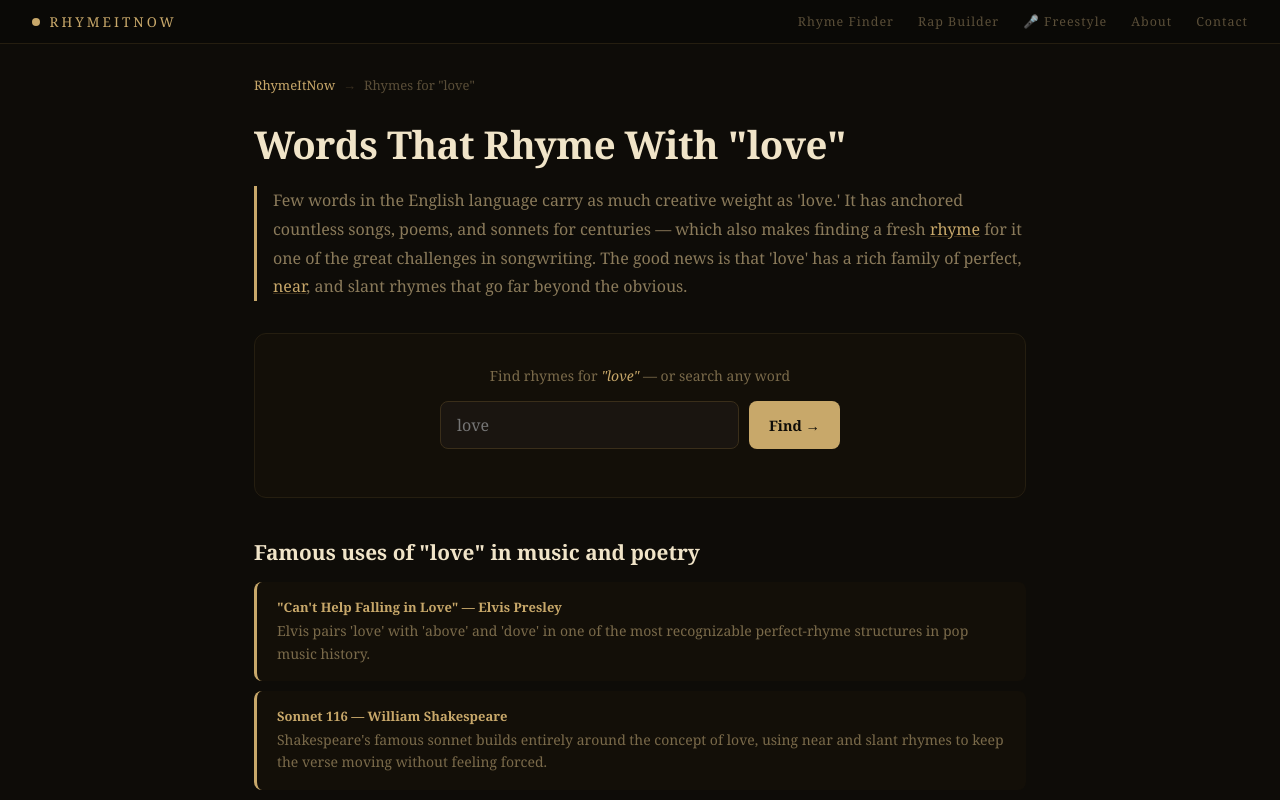
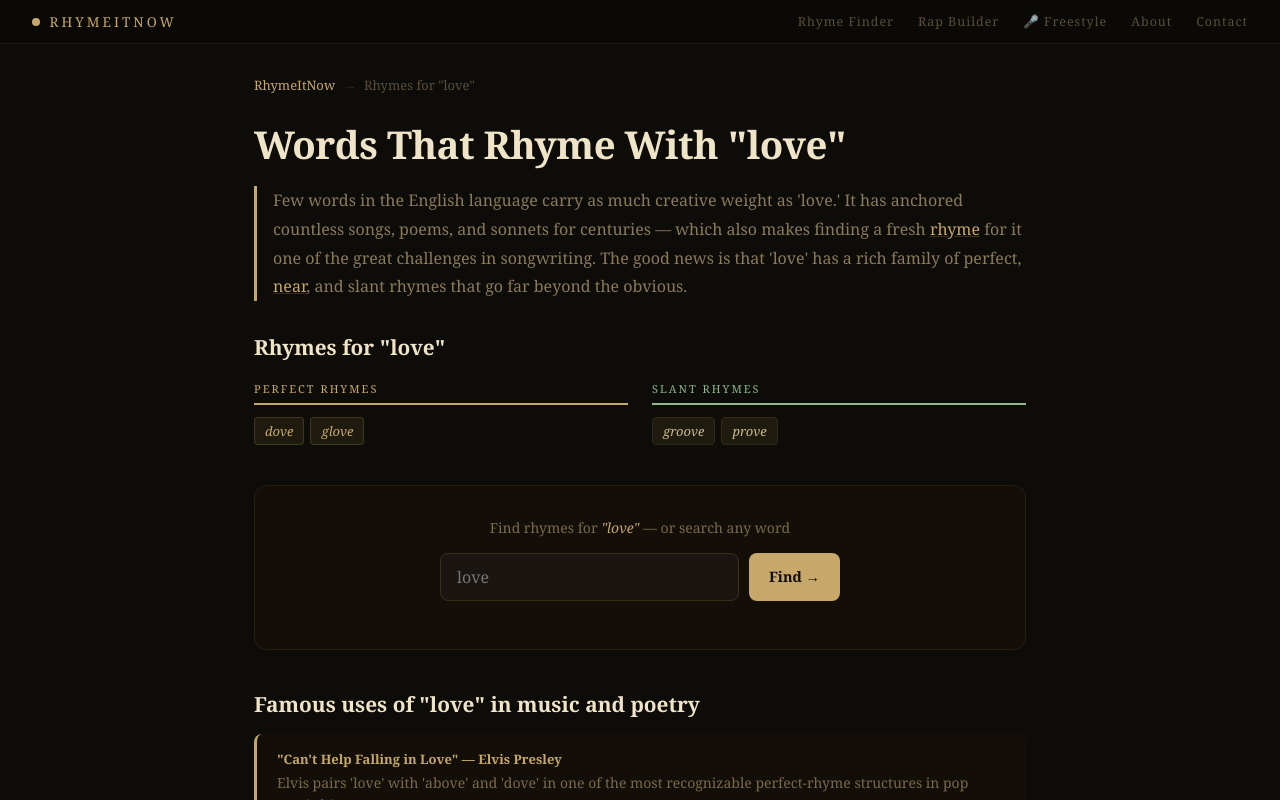
Before and after one commit to skenned23/rhymeitnow, a Next.js app: page /rhymes-for/love in a window 1280 px wide. Shown: the top 800 px of the page. Built offline with nearby package versions, Linux system fonts and the light colour scheme.

Commit message:
Update [word].js

```diff
--- a/pages/rhymes-for/[word].js
+++ b/pages/rhymes-for/[word].js
@@ -14,7 +14,30 @@ export async function getStaticProps({ params }) {
   const { word } = params
   const content = wordsContent[word] || null
   if (!content) return { notFound: true }
-  return { props: { word, content } }
+
+  // Parse static rhyme lists from FAQ answers
+  function extractRhymeList(faqAnswer) {
+    if (!faqAnswer) return []
+    const beforePeriod = faqAnswer.split('.')[0]
+    const listPart = beforePeriod.includes(':') ? beforePeriod.split(':')[1] : beforePeriod
+    return listPart
+      .split(',')
+      .map(w => w.trim().toLowerCase().replace(/[^a-z\s-]/g, ''))
+      .filter(w => w.length > 0 && w.length < 20)
+  }
+
+  const faq = content.faq || []
+  const perfectFaq = faq.find(f => f.q && f.q.toLowerCase().includes('perfectly'))
+  const nearFaq = faq.find(f => f.q && f.q.toLowerCase().includes('near'))
+  const slantFaq = faq.find(f => f.q && f.q.toLowerCase().includes('slant'))
+
+  const staticRhymes = {
+    perfect: perfectFaq ? extractRhymeList(perfectFaq.a) : [],
+    near: nearFaq ? extractRhymeList(nearFaq.a) : [],
+    slant: slantFaq ? extractRhymeList(slantFaq.a) : [],
+  }
+
+  return { props: { word, content, staticRhymes } }
 }
 
 const CATEGORIES = [
@@ -48,7 +71,7 @@ function linkifyText(text, currentWord) {
   })
 }
 
-export default function RhymesForWord({ word, content }) {
+export default function RhymesForWord({ word, content, staticRhymes }) {
   const [results, setResults] = useState(null)
   const [loading, setLoading] = useState(false)
   const [copied, setCopied] = useState(null)
@@ -117,6 +140,41 @@ export default function RhymesForWord({ word, content }) {
         <p style={{ fontSize: '1rem', lineHeight: '1.8', color: '#8a7a5a', marginBottom: '2rem', borderLeft: '3px solid #c8a86a', paddingLeft: '1rem' }}>
           {linkifyText(content.intro, word)}
         </p>
+
+        {/* Static Rhyme Lists */}
+        {(staticRhymes.perfect.length > 0 || staticRhymes.near.length > 0 || staticRhymes.slant.length > 0) && (
+          <div style={{ marginBottom: '2.5rem' }}>
+            <h2 style={{ fontSize: '1.3rem', marginBottom: '1.25rem', color: '#f0e4c8', fontWeight: '700' }}>
+              Rhymes for "{word}"
+            </h2>
+            <div style={{ display: 'grid', gridTemplateColumns: 'repeat(auto-fit, minmax(200px, 1fr))', gap: '1.5rem' }}>
+              {CATEGORIES.map(cat => (
+                staticRhymes[cat.key].length > 0 && (
+                  <div key={cat.key}>
+                    <div style={{ fontSize: '11px', letterSpacing: '2px', color: cat.accent, textTransform: 'uppercase', marginBottom: '0.75rem', borderBottom: `2px solid ${cat.accent}`, paddingBottom: '0.4rem' }}>
+                      {cat.label}
+                    </div>
+                    <div style={{ display: 'flex', flexWrap: 'wrap', gap: '6px' }}>
+                      {staticRhymes[cat.key].map(w => (
+                        allWords.includes(w) && w !== word ? (
+                          <Link key={w} href={`/rhymes-for/${w}`}
+                            style={{ background: '#1e1a0e', border: `1px solid ${cat.accent}33`, borderRadius: '4px', padding: '4px 10px', fontSize: '13px', color: cat.accent, textDecoration: 'none', fontStyle: 'italic' }}>
+                            {w}
+                          </Link>
+                        ) : (
+                          <button key={w} onClick={() => copyWord(w)}
+                            style={{ background: copied === w ? cat.accent : '#1e1a0e', color: copied === w ? '#0e0c08' : '#c8b890', border: `1px solid ${copied === w ? cat.accent : '#302818'}`, borderRadius: '4px', padding: '4px 10px', fontSize: '13px', cursor: 'pointer', fontFamily: 'Georgia, serif', fontStyle: 'italic' }}>
+                            {copied === w ? '✓' : w}
+                          </button>
+                        )
+                      ))}
+                    </div>
+                  </div>
+                )
+              ))}
+            </div>
+          </div>
+        )}
 
         {/* Tool */}
         <div style={{ background: '#130f08', border: '1px solid #251e10', borderRadius: '12px', padding: '2rem', marginBottom: '2.5rem' }}>
```
